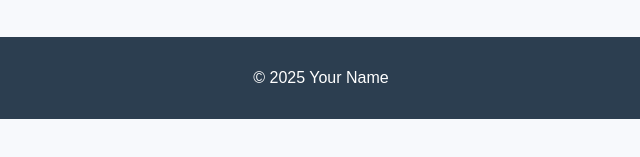
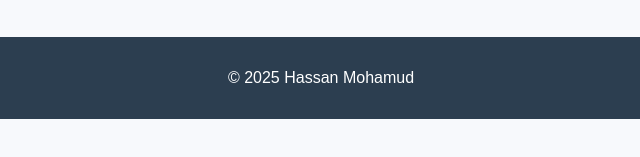
Before and after one commit to hassanjmu/context-help, a plain HTML site: page context-help-project/index.html in a window 1280 px wide. Shown: the part 231-388 px from the top of the page, 319-959 px from the left. Drawn offline with Linux system fonts and the light colour scheme.

Commit message:
Update index.html
Update footer

```diff
--- a/context-help-project/index.html
+++ b/context-help-project/index.html
@@ -22,7 +22,7 @@
   </main>
 
   <footer>
-    <p>© 2025 Your Name</p>
+    <p>© 2025 Hassan Mohamud</p>
   </footer>
 
   <script src="context-help.js"></script>
```
